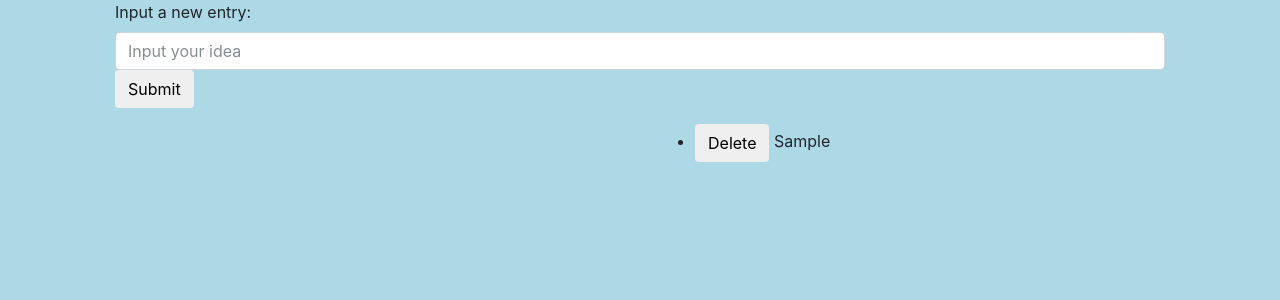
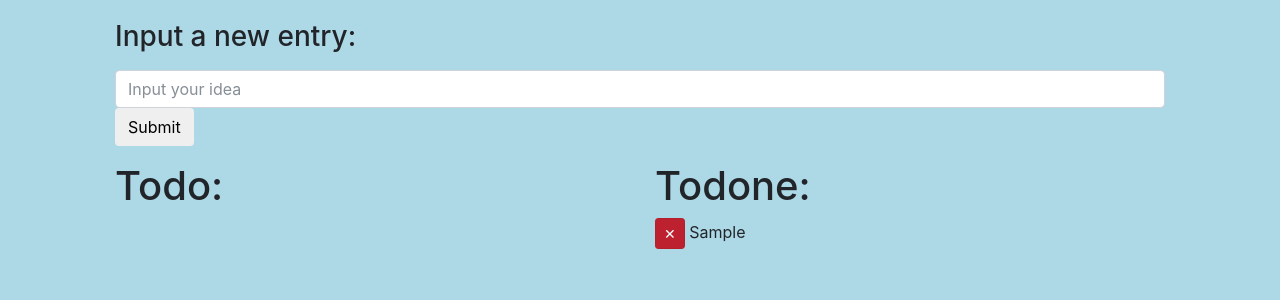
Before and after one commit to janhrastnik/todosite, a Flask app: page / in a window 1280 px wide. Shown: the top 300 px of the page. Run offline with Flask 2, Linux system fonts and the light colour scheme; tables that the repository leaves empty hold one stand-in row (values such as "Sample post"); some libraries are stand-ins or nearby versions.

Commit message:
Minor css improvements

```diff
--- a/todosite/static/css/style.css
+++ b/todosite/static/css/style.css
@@ -2,4 +2,5 @@ body {
     background-color: lightblue;
     padding-left: 100px;
     padding-right: 100px;
+    padding-top: 20px;
 }
--- a/todosite/templates/index.html
+++ b/todosite/templates/index.html
@@ -21,45 +21,44 @@
         	<div class="col-md-12">
 	        	<div class="form-group">
 			        <form action="{{ url_for('handleData') }}" method="post">
-
-			        	<label for="idea">Input a new entry:</label>
+			        	<label for="idea"><h3>Input a new entry:</h3></label>
 
 			            <input type="text" class="form-control" name="ideaInput" id="idea" size="40" placeholder="Input your idea">
 
 			            <input type="submit" class="btn btn-default">
-
 			        </form>
 			    </div>
 		    </div>
         </div>
         <div class="row">
             <div class="col-md-6">
-                <ul>
+                <h1>Todo:</h1>
                 {% for row in todoList %}
+                <div class="row">
+                    <div class="col-md-12">
+                        <!-- should send post not get -->
+                        <a href="{{ url_for('deleteEntry', entryId=row[0])}}" class="btn btn-danger btn-sm active" role="button">&#10005;</a>
 
-                    <li>
                         <!-- should send post not get -->
+                        <a href="{{ url_for('doneEntry', entryId=row[0])}}" class="btn btn-success btn-sm active" role="button">&#10004;</a>
 
-                        <a href="{{ url_for('deleteEntry', entryId=row[0])}}"><button class="btn">Delete</button></a>
-                        <a href="{{ url_for('doneEntry', entryId=row[0])}}"><button class="btn">Done</button></a>
                         {{ row[1] }}
-                    </li>
+                    </div>
+                </div>
+                {% endfor %}
 
-                {% endfor %}
-                </ul>
             </div>
 
             <div class="col-md-6">
-                    <ul>
-            	    {% for row in doneList %}
-
-                        <li>
-                            <a href="{{ url_for('deleteEntry', entryId=row[0])}}"><button class="btn">Delete</button></a>
-                            {{ row[1] }}
-                        </li>
-
-            	    {% endfor %}
-                    </ul>
+                <h1>Todone:</h1>
+        	    {% for row in doneList %}
+                    <div class="row">
+                        <div class="col-md-12">
+                        <a href="{{ url_for('deleteEntry', entryId=row[0])}}" class="btn btn-danger btn-sm active" role="button">&#10005;</a>
+                        {{ row[1] }}
+                        </div>
+                    </div>
+        	    {% endfor %}
             </div>
         </div>
     </div>
```
